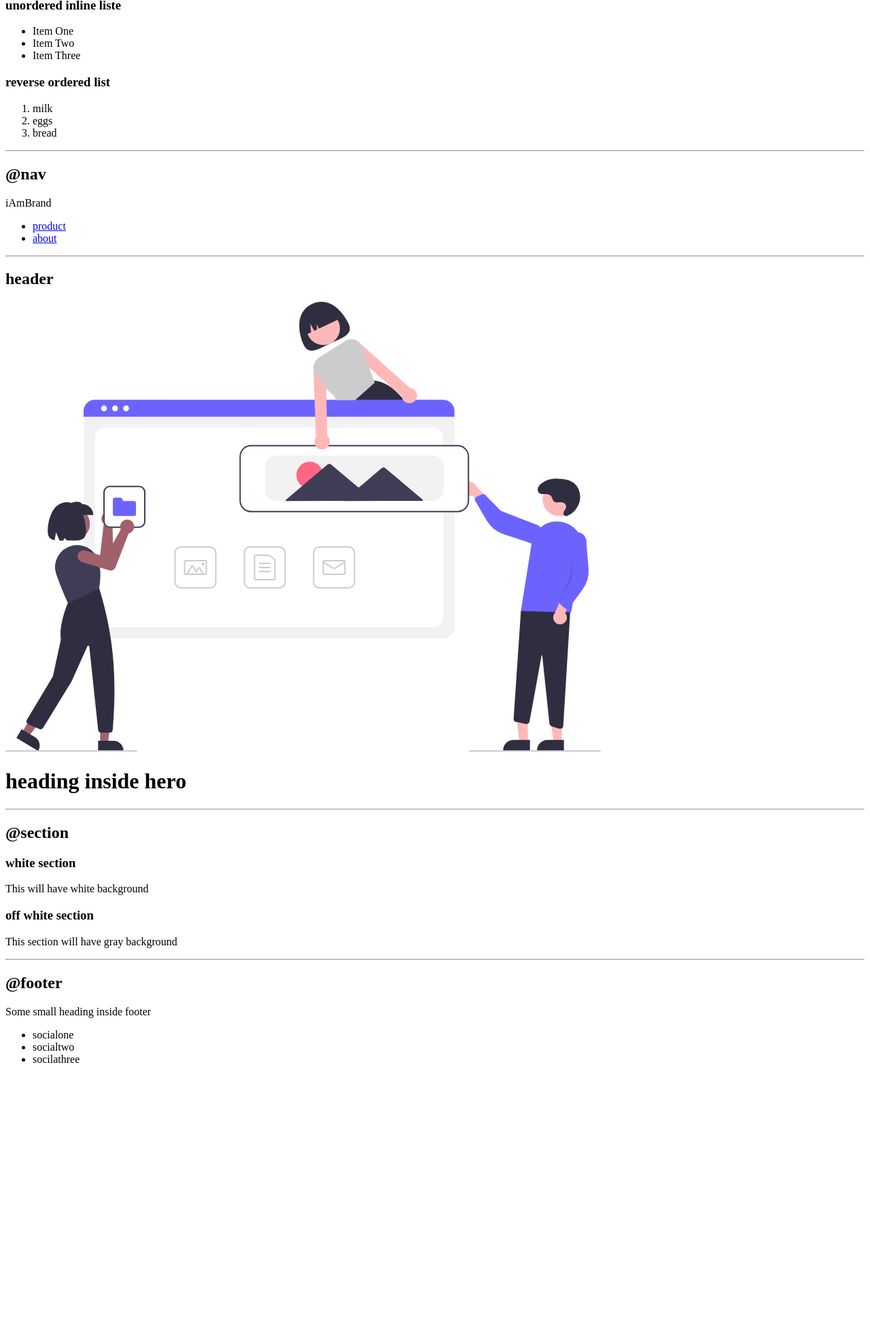
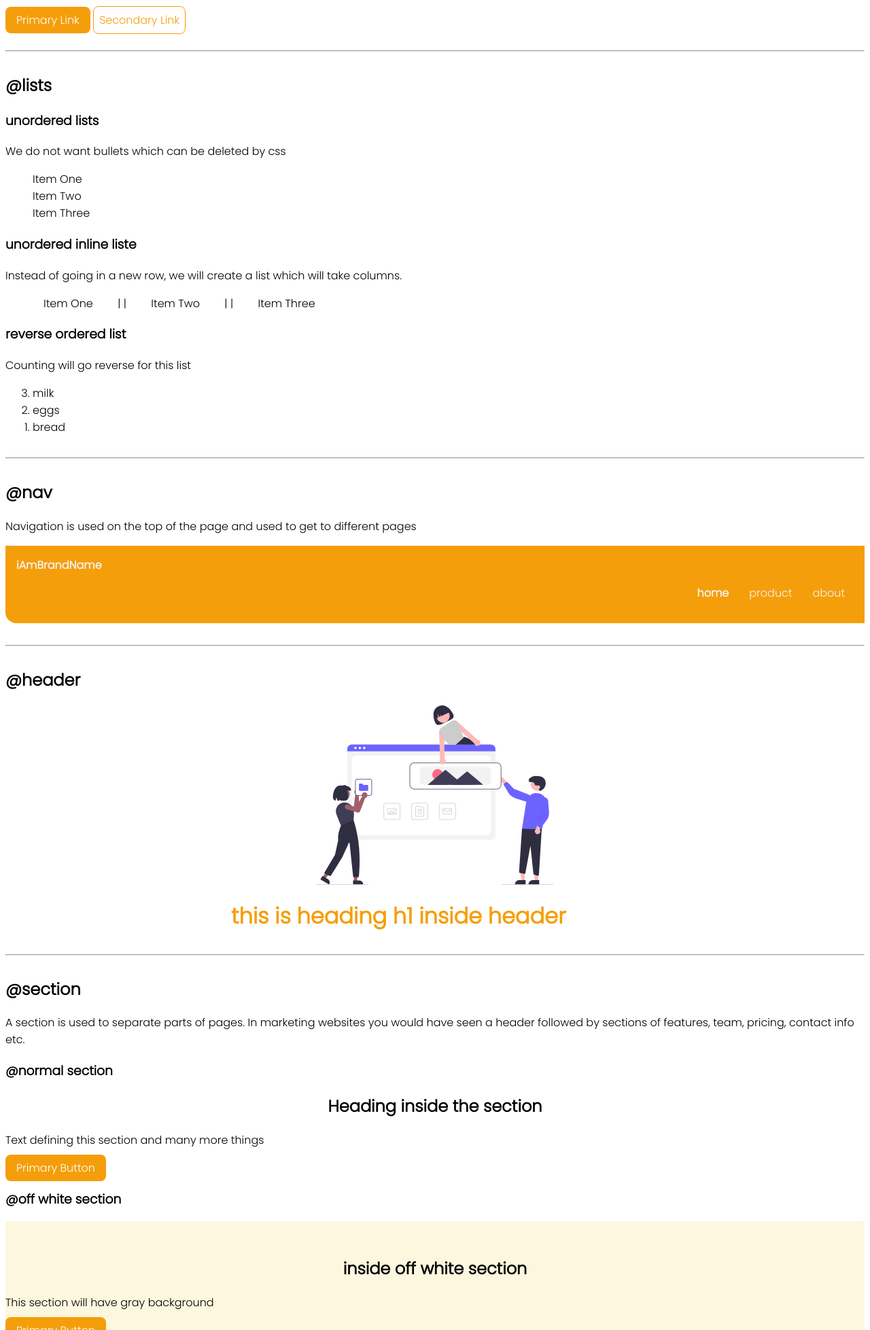
Before and after one commit to Pruthviraj-MV/pruthviraj-mv, a plain HTML site: page index.html in a window 1280 px wide. Shown: the part 843-2800 px from the top of the page at 68% size. Before the commit the page ends 2675 px from the top, so only its background shows below. Drawn offline with Linux system fonts and the light colour scheme.

Commit message:
update: ref compo lib done
Completed the refernce compo library

```diff
--- a/index.html
+++ b/index.html
@@ -18,10 +18,10 @@
 
 
 <body>
-    <h1 id="lib-header">pruthviraj's component library</h1>
+    <h1>pruthviraj's component library</h1>
     <!-- 2nd way of doing CSS - style attribute -->
         <!-- style="color:orange" -->
-    <p class="para">I am attending neog.camp and I want to make a library which would
+    <p>I am attending neog.camp and I want to make a library which would
         make all my projects look <strong>good and consistent</strong> </p>
 
     <hr>
@@ -37,43 +37,48 @@
 
     <hr>
 
-    <h2> @Container</h2>
+    <h2> @Containers</h2>
 
-    <h3> fluid container </h3>
-    <div>This is a fluid container and it will go till the end of the page</div>
+    <h3> @fluid container </h3>
+    <div class="container">This is a fluid container and it will go till the end of the page</div>
 
-    <h3>fluid container</h3>
-    <div>This is a centered container and it will go till the specified width</div>
+    <h3>@center container</h3>
+    <div class="center-container">This is going to be a center container.
+        It will go till a given width and center content</div>
 
     <hr>
 
     <h2>@links</h2>
 
-    <a href="/">Primary Link</a>
-    <a href="/">Secondary Link</a>
+    <a class="primary-link" href="/">Primary Link</a>
+    <a class="secondary-link"  href="/">Secondary Link</a>
 
     <hr>
 
     <h2>@lists</h2>
 
     <h3>unordered lists</h3>
+    <p>We do not want bullets which can be deleted by css</p>
     <ul>
-        <li>Item One</li>
-        <li>Item Two</li>
-        <li>Item Three</li>
+        <li class="no-bullets">Item One</li>
+        <li class="no-bullets">Item Two</li>
+        <li class="no-bullets">Item Three</li>
     </ul>
 
     <h3>unordered inline liste</h3>
+    <p>Instead of going in a new row, we will create a list which will take columns.</p>
 
     <ul>
-        <li>Item One</li>
-        <li>Item Two</li>
-        <li>Item Three</li>
+        <li class="no-bullets list-inline">Item One</li>
+        <p class="list-inline">| |</p>
+        <li class="no-bullets list-inline">Item Two</li>
+        <p class="list-inline">| |</p>
+        <li class="no-bullets list-inline">Item Three</li>
     </ul>
 
     <h3> reverse ordered list</h3>
-
-    <ol>
+    <p>Counting will go reverse for this list</p>
+    <ol reversed>
         <li>milk</li>
         <li>eggs</li>
         <li>bread</li>
@@ -82,10 +87,14 @@
     <hr>
 
     <h2>@nav</h2>
-
-    <nav>
-        <div>iAmBrand</div>
+    <p>Navigation is used on the top of the page and used to get to different pages</p>
+    <nav class="nav-style">
+        <div class="container">
+            <div class="nav-brand">iAmBrandName</div>
             <ul>
+                <li>
+                    <a class="active" href="/">home</a>
+                </li>
                 <li>
                     <a href="/">product</a>
                 </li>
@@ -93,38 +102,48 @@
                     <a href="/">about</a>
                 </li>
             </ul>
+        </div>
     </nav>
 
     <hr>
 
-    <h2>header</h2>
+    <h2>@header</h2>
 
-    <header>
+    <header class="center-container hero">
         <img src="images/hero.svg"?>
-        <h1>heading inside hero</h1>
+        <h1>this is heading h1 inside header</h1>
     </header>
 
     <hr>
 
     <h2>@section</h2>
+    <p>
+        A section is used to separate parts of pages.
+        In marketing websites you would have seen a header followed by sections of features, team, pricing, contact info etc.
+    </p>
     <section>
-        <h3>white section</h3>
-        <p>This will have white background</p>
+        <h3>@normal section</h3>
+        <h2 class="section-heading">Heading inside the section</h2>
+        <p>Text defining this section and many more things </p>
+        <a class="primary-link" href="/">Primary Button</a>
     </section>
 
-    <section>
-        <h3>off white section</h3>
+    <h3>@off white section</h3>
+    <section class="section-offw">
+
+        <h2 >inside off white section</h2>
         <p>This section will have gray background</p>
+        <a class="primary-link" href="/">Primary Button</a>
     </section>
 
     <hr>
 
     <h2>@footer</h2>
 
-    <footer>
+    <footer class="footer">
         <!-- do not use h1 and h2 in footer -->
-        <div>Some small heading inside footer</div>
-        <ul>
+        <h2>header inside footer</h2>
+        <ul class=>
             <li>socialone</li>
             <li>socialtwo</li>
             <li>socilathree</li>
@@ -133,11 +152,6 @@
 
 
 
-    <div style="height: 30vh;">
-
-    </div>
-
-
 
 
 
--- a/styles.css
+++ b/styles.css
@@ -1,7 +1,138 @@
+
+@import url('https://fonts.googleapis.com/css2?family=Poppins:wght@300&display=swap');
+
 :root {
-    --primary-color: #F87171
+    --primary-color: #F59E0B;
+    --off-white: #fdf7df;
+    --dark-gray: #6B7280;
 }
 
- {
-    color: var(--primary-color)
+body {
+    font-family: 'Poppins', sans-serif;
+
+    /* padding: 2rem 2rem; */
 }
+
+hr{
+    margin: 2rem 0;
+}
+
+.container{
+    padding-left: 1rem;
+    padding-right: 1rem;
+}
+
+.center-container{
+    margin: auto;
+    padding-left: 1rem;
+    padding-right: 1rem;
+    max-width: 600px;
+}
+
+.primary-link{
+    text-decoration: none;
+    background-color: var(--primary-color);
+    color: white;
+    width: max-content;
+    min-width: 140px;
+    padding: 0.5rem 1rem 0.5rem 1rem;
+    border-radius: 0.5rem;
+}
+
+.secondary-link{
+    text-decoration: none;
+    color: var(--primary-color);
+    width: max-content;
+    min-width: 140px;
+    border:1px solid var(--primary-color);
+    padding: 0.5rem 0.5rem;
+    border-radius: 0.5rem;
+
+}
+
+.no-bullets{
+    list-style: none;
+}
+
+.list-inline{
+    list-style: none;
+    display: inline;
+    padding-left: 1rem;
+    padding-right: 1rem;
+}
+
+.nav-style{
+    background: var(--primary-color);
+    color: whitesmoke;
+    padding: 1rem 0rem;
+    border-bottom-left-radius: 1rem;
+    margin: 0rem;
+}
+
+.nav-style .nav-brand{
+    font-weight: bold;
+}
+
+.nav-style ul{
+    list-style: none;
+    text-align: right;
+}
+.nav-style a{
+    text-decoration: none;
+    color: whitesmoke;
+}
+
+.nav-style li{
+    display: inline-block;
+    padding: 0rem 0.8rem;
+}
+
+.nav-style .active{
+    font-weight: bold;
+}
+
+.hero {
+    color: var(--primary-color);
+    display: block;
+}
+
+.hero img{
+    margin: auto;
+    display: block;
+    max-width: 350px;
+}
+
+.section-heading{
+    text-align: center;
+}
+
+.section-offw{
+    background: var(--off-white);
+    padding: 2rem 0rem;
+}
+
+.section-offw h2{
+    text-align: center;
+}
+
+.footer{
+    background: var(--primary-color);
+    color: whitesmoke;
+    text-align: center;
+    padding: 1rem 0rem;
+    border-top-right-radius: 1rem;
+    margin: 0px;
+}
+
+.footer ul{
+    list-style: none;
+}
+
+.footer li{
+    display: inline;
+    padding: 0rem 0.8rem;
+}
+
+.footer a{
+    text-decoration: none;
+}
```
Lines whose indentation alone changed are shown as unchanged.
